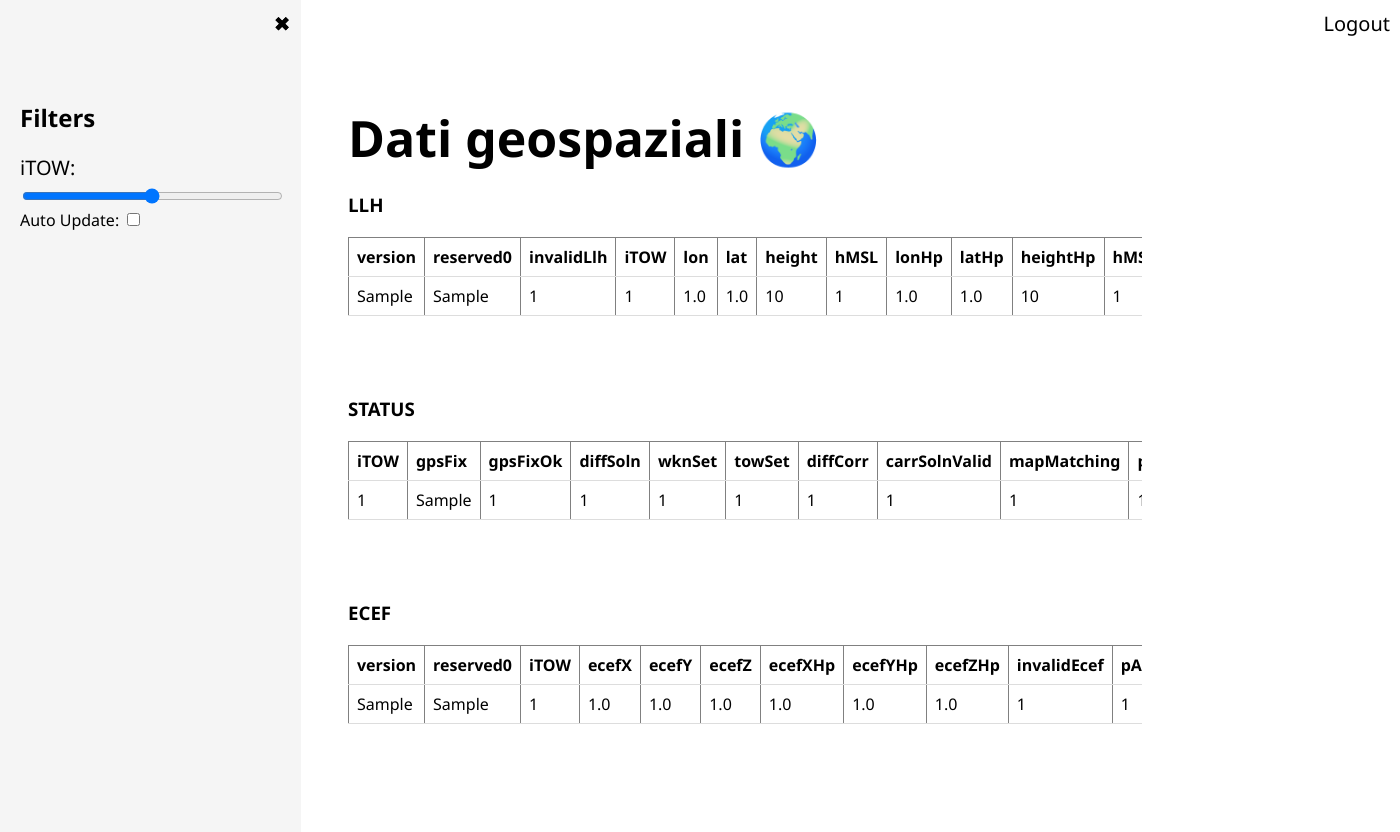
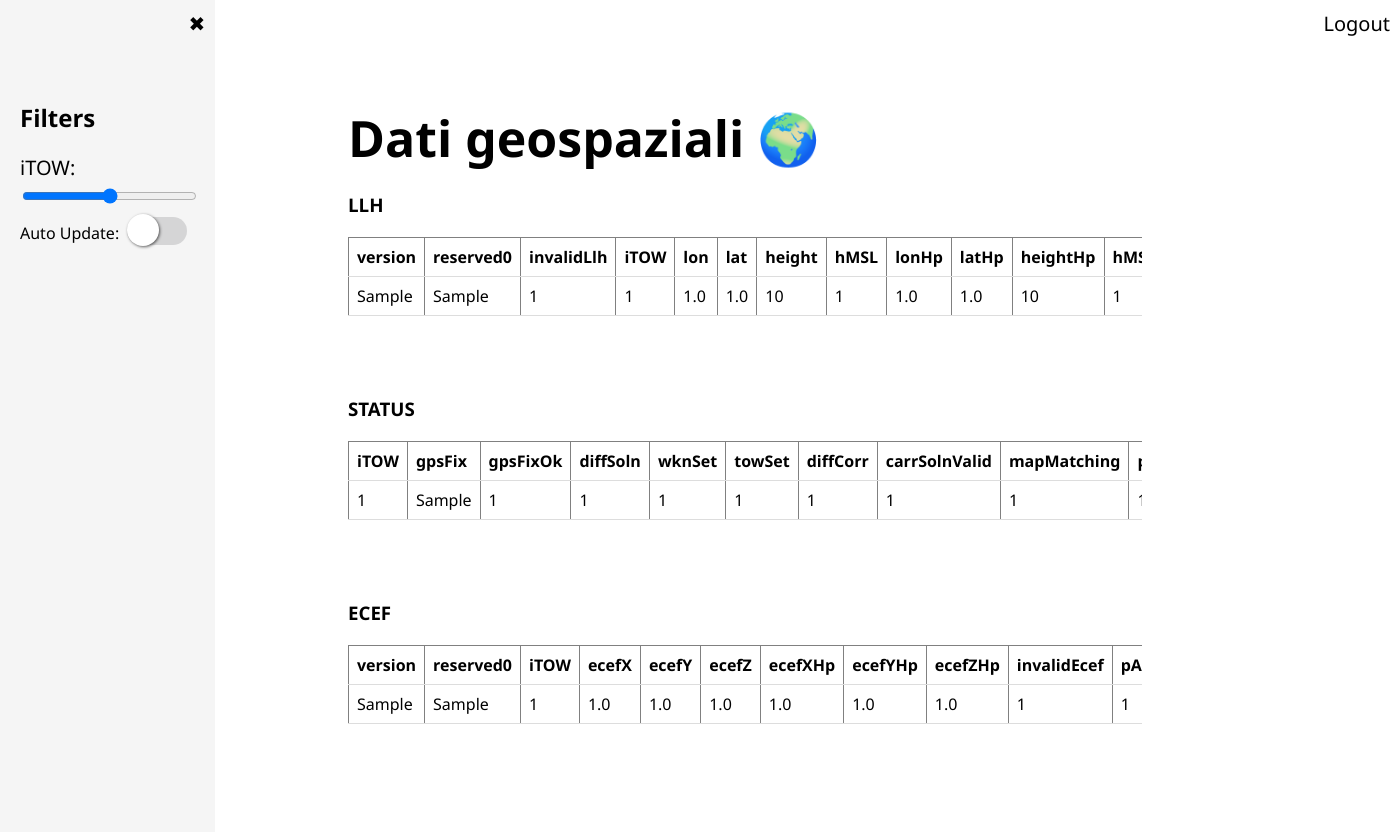
Before and after one commit to pacificocatapano/Geospatial-Data-Visualization-Service, a Flask app: page /dati in a window 1400 px wide; the page is wider, and only the part inside the window is pictured. Run offline with Flask 3, Linux system fonts and the light colour scheme; the visitor is signed in with stand-in values (Sample User, id 1); tables that the repository leaves empty hold one stand-in row (values such as "Sample post").

Commit message:
autoupdate toggle

```diff
--- a/Codice/templates/dati.html
+++ b/Codice/templates/dati.html
@@ -163,6 +163,55 @@
         .logout-icon:hover {
             text-decoration: underline;
         }
+        /* Toggle Button */
+        .cm-toggle {
+            -webkit-appearance: none;
+            -webkit-tap-highlight-color: transparent;
+            position: relative;
+            border: 0;
+            outline: 0;
+            cursor: pointer;
+            margin: 8px;
+        }
+
+
+        /* To create surface of toggle button */
+        .cm-toggle:after {
+            content: '';
+            width: 60px;
+            height: 28px;
+            display: inline-block;
+            background: rgba(195, 195, 196, 0.63);
+            border-radius: 18px;
+            clear: both;
+        }
+
+
+        /* Contents before checkbox to create toggle handle */
+        .cm-toggle:before {
+            content: '';
+            width: 32px;
+            height: 32px;
+            display: block;
+            position: absolute;
+            left: 0;
+            top: -3px;
+            border-radius: 50%;
+            background: rgb(255, 255, 255);
+            box-shadow: 1px 1px 3px rgba(0, 0, 0, 0.6);
+        }
+
+
+        /* Shift the handle to left on check event */
+        .cm-toggle:checked:before {
+            left: 32px;
+            box-shadow: -1px 1px 3px rgba(0, 0, 0, 0.6);
+        }
+        /* Background color when toggle button will be active */
+        .cm-toggle:checked:after {
+            background: #2c7ee9;
+        }
+
     </style>
 </head>
 <body>
@@ -178,12 +227,12 @@
         <!-- TIME FILTER -->
         <label class="range-label" for="timestamp">iTOW:</label>
         <input class="range-input" type="range" id="timestamp" name="timestamp" min="min_value" max="max_value" value="min_value" />
-		<span class="close-icon" onclick="toggleSidebar()">&#10006;</span>
+        <div style="display: flex; align-items: center; justify-content: space-between;">
+            <label class="toggle-label" for="auto-update-toggle">Auto Update:</label>
+            <input class="cm-toggle" type="checkbox" name="checkbox" id="auto-update-toggle" onchange="toggleAutoUpdate()" />
+        </div>
+    </div>
 
-		<!-- Toggle button for automatic data update -->
-		<label class="toggle-label" for="auto-update-toggle">Auto Update:</label>
-		<input class="toggle-input" type="checkbox" id="auto-update-toggle" onchange="toggleAutoUpdate()" />
-    </div>
 
     <div class="content">
         <h1 class="title">Dati geospaziali 🌍</h1>
```
Also changed, not shown: Codice/DB/sqlite.db.
